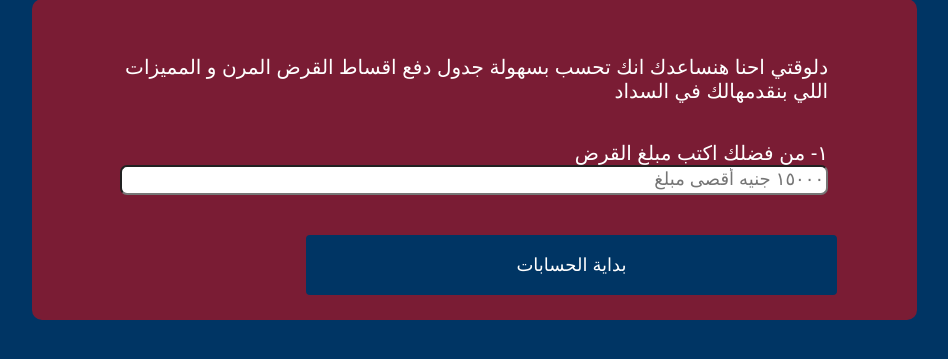
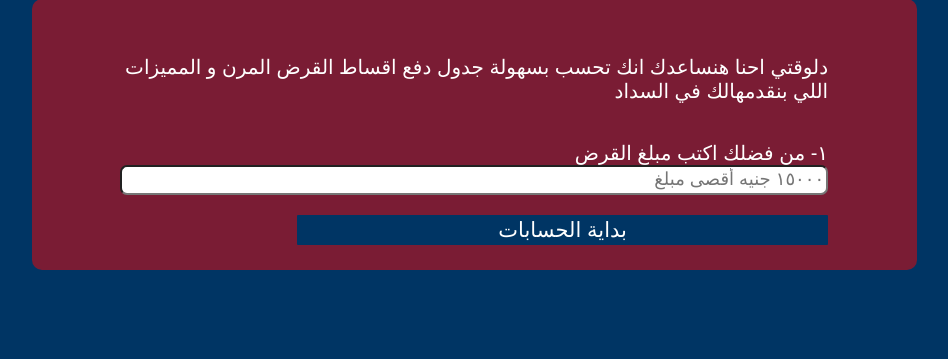
Before and after one commit to RaniaFleifel/flexible_microfinance_v2_arabic, a Flask app: page / in a window 1280 px wide. Shown: the part 193-552 px from the top of the page, without its empty margins (248-1196 px from the left). Run offline with Flask 3, Linux system fonts and the light colour scheme.

Commit message:
Update base_ideal_html.html

```diff
--- a/templates/base_ideal_html.html
+++ b/templates/base_ideal_html.html
@@ -237,19 +237,19 @@ This is a static survey form from freeCodeCamp
       margin-top: 40px;
       margin-bottom: 25px;
     }
-    #submit2 {
+     #submit2 {
       width: 60%;
-      margin-left: 11%;
-      margin-right: 9%;
+      margin-left: 60%;
+      margin-right: 10%;
       background-color: #003564;
       text-align: center;
-      border-radius: 4px;
+      border-radius: 1px;
       border-color: #003564;
       border-style: solid;
       color: white;
-      font-size: 18px;
-      height: 60px;
-      margin-top: 40px;
+      font-size: 21px;
+      height: 30px;
+      margin-top: 20px;
       margin-bottom: 25px;
     }
   </style>
```
